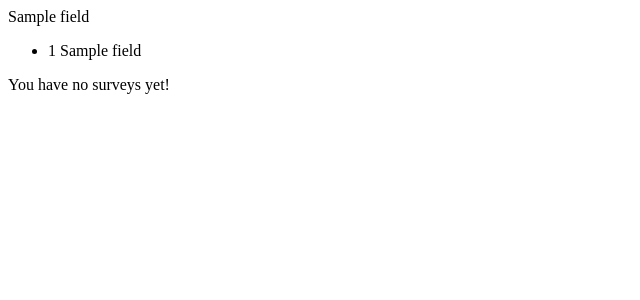
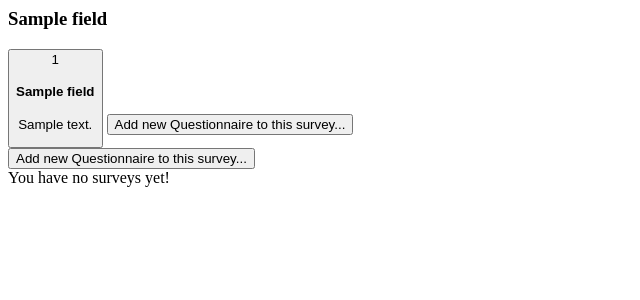
Before and after one commit to yeldiRium/st3k101, a Flask app: template websrv-flask/app/static/js/templates/Surveys.html in a window 1280 px wide. Shown: the top 300 px of the page, without its empty margins (0-640 px from the left). Run offline with Flask 2, Linux system fonts and the light colour scheme; the template is opened without the code that fills it: most values are stand-ins (such as "Sample title", 1, 10 or a date in 2020).

Commit message:
UPDATE improve survey view in backend

```diff
--- a/websrv-flask/app/static/js/templates/Surveys.html
+++ b/websrv-flask/app/static/js/templates/Surveys.html
@@ -6,15 +6,24 @@
 <div class="row" ng-repeat="survey in surveys">
     <div class="panel panel-default">
         <div class="panel-heading">
-            {{ survey.fields.name }}
+            <h3 class="panel-title">{{ survey.fields.name }}</h3>
         </div>
         <div class="panel-body">
-            <ul class="list-group">
-                <li class="list-group-item" ng-repeat="questionnaire in survey.fields.questionnaires">
+            <div class="list-group">
+                <button type="button" class="list-group-item" ng-repeat="questionnaire in survey.fields.questionnaires">
                     <span class="badge">{{ questionnaire.fields.question_count }}</span>
-                    {{ questionnaire.fields.name }}
-                </li>
-            </ul>
+                    <h4 class="list-group-item-heading">{{ questionnaire.fields.name }}</h4>
+                    <p class="list-group-item-text">{{ questionnaire.fields.description }}</p>
+                </button>
+                <button type="button" class="list-group-item">
+                    Add new Questionnaire to this survey...
+                </button>
+            </div>
+        </div>
+        <div class="panel-footer">
+            <button type="button" class="btn btn-default">
+                Add new Questionnaire to this survey...
+            </button>
         </div>
     </div>
 </div>
```
Also changed, not shown: websrv-flask/app/static/js/Surveys.js (+19 -2 lines).
